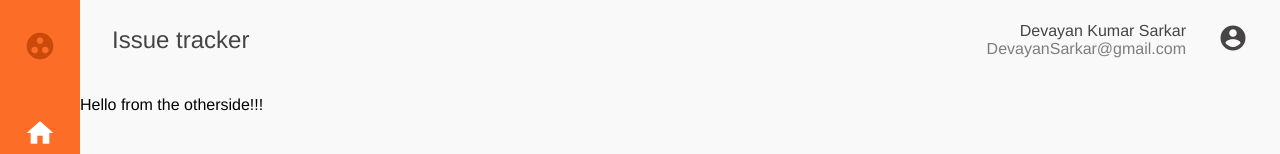
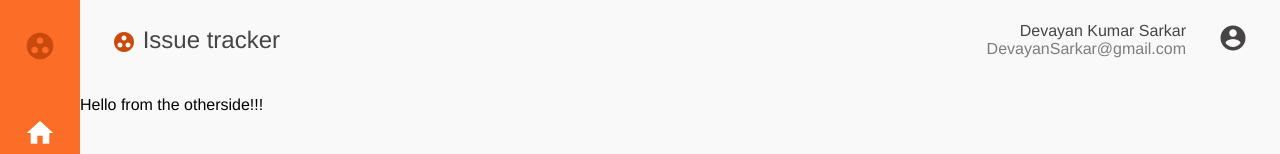
Before and after one commit to devayansarkar/issue-tracker, a Vue app in the folder frontend/: page /home in a window 1280 px wide. Shown: the top 154 px of the page. Built offline with nearby package versions, Linux system fonts and the light colour scheme.

Commit message:
adding business logo in the template

```diff
--- a/frontend/src/components/Topbar.vue
+++ b/frontend/src/components/Topbar.vue
@@ -1,7 +1,10 @@
 <template>
   <Menu />
   <div class="topbar">
-    <div class="app-name">Issue tracker</div>
+    <div class="app-name">
+      <span class="material-icons"> group_work </span>
+      Issue tracker
+    </div>
     <div class="profile-container">
       <div class="profile">
         <div class="name">Devayan Kumar Sarkar</div>
```
